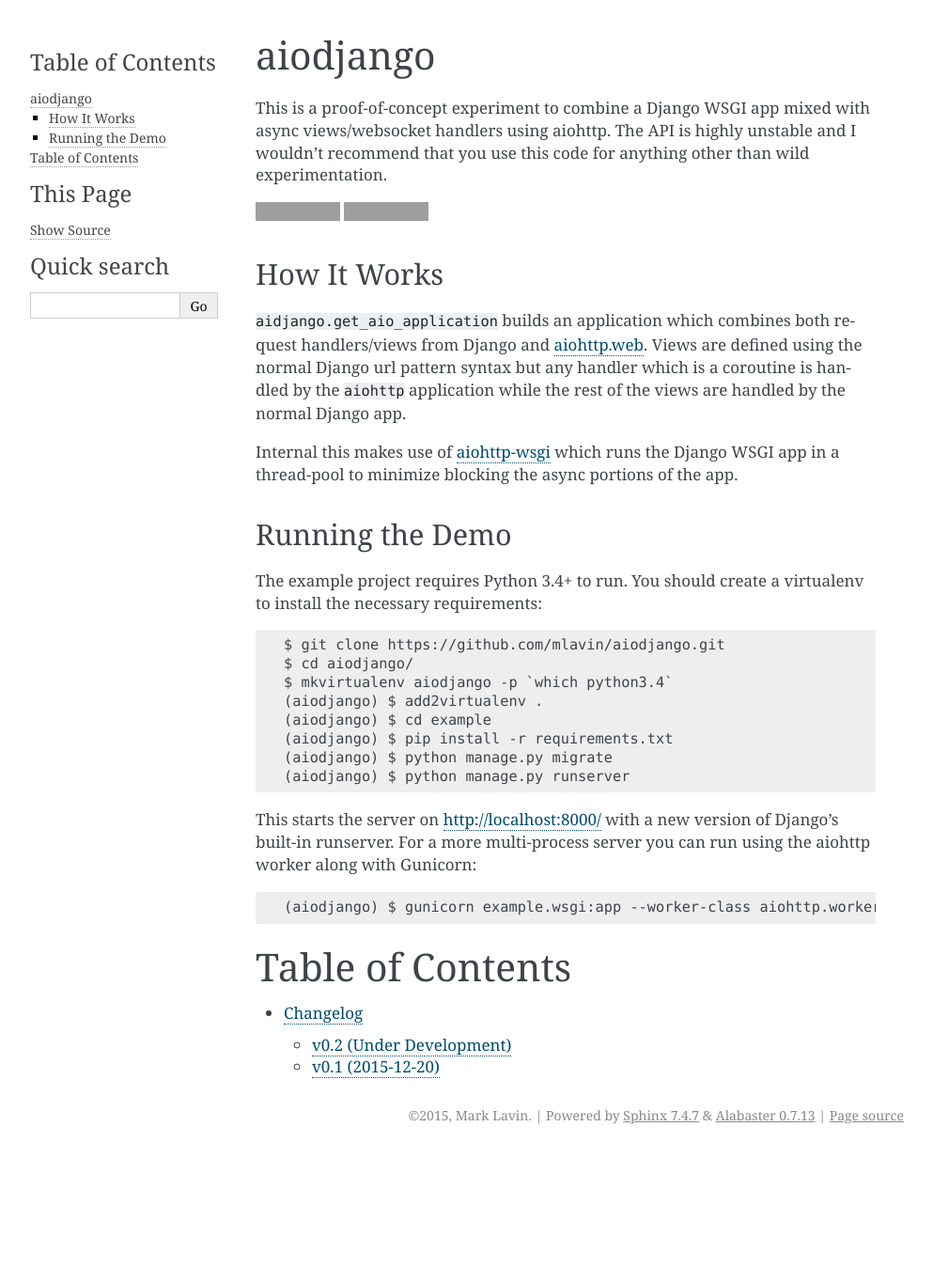
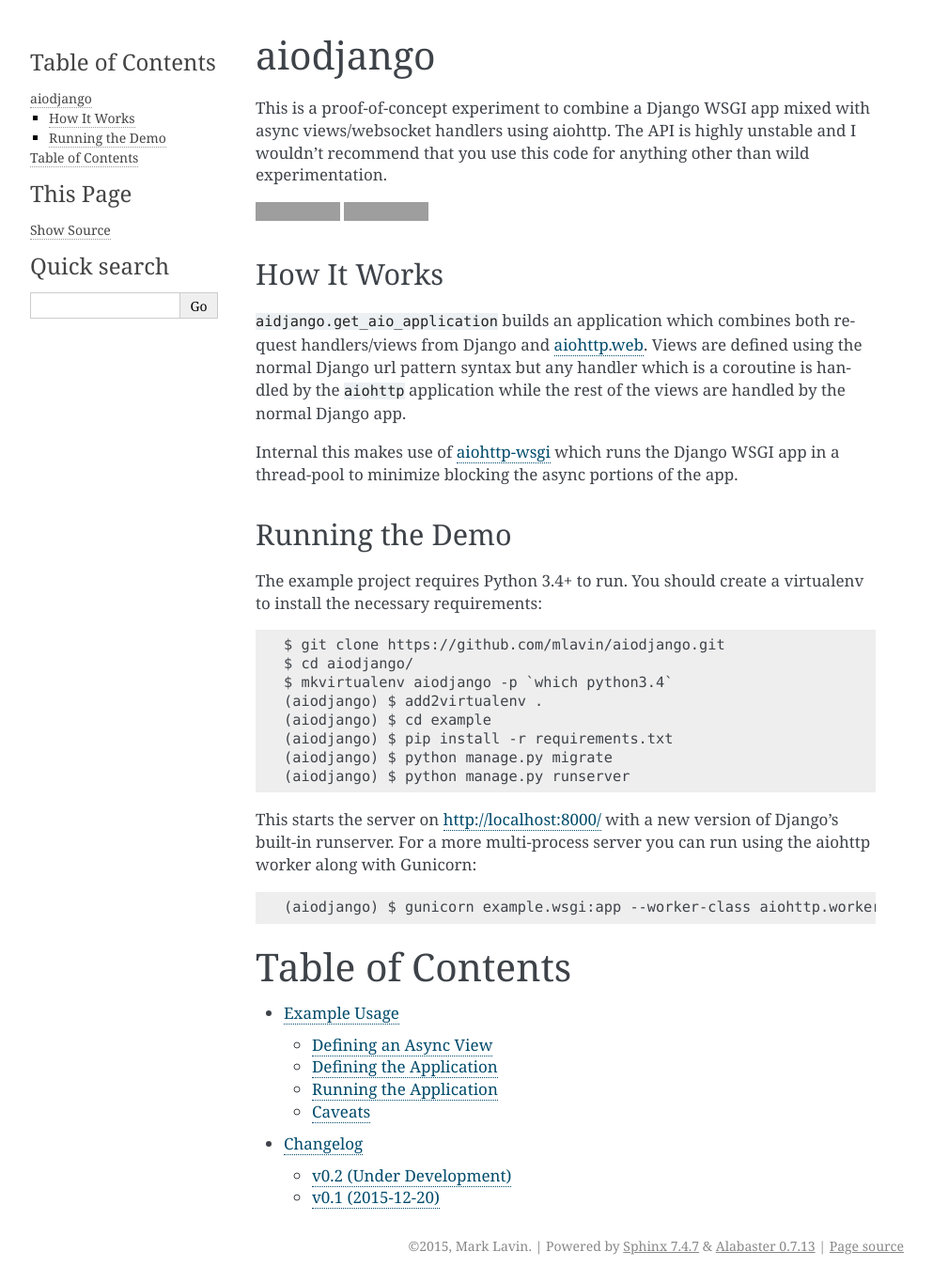
Before and after one commit to mlavin/aiodjango, a Sphinx documentation site: the page built from docs/index.rst, in a window 1280 px wide. Shown: the whole page at 94% size, without its empty margins (148-1141 px from the left). Built offline with Sphinx 7.4.7, drawn with Linux system fonts in a browser that asks for light colours; before the commit the page ends 1226 px from its top, so only the background shows below that; some of the changed lines change nothing that is shown; grey boxes are pictures that could not be loaded.

Commit message:
Additional documentation on how this project can be used.

```diff
--- a/docs/index.rst
+++ b/docs/index.rst
@@ -11,4 +11,5 @@
 .. toctree::
     :maxdepth: 2
 
+    usage
     history
--- /dev/null
+++ b/docs/usage.rst
@@ -0,0 +1,119 @@
+Example Usage
+=============
+
+``aidjango`` is meant to make it as easy as possible to integrate async view
+handlers into any Django project. This is handled by auto-discovering
+coroutine views from the URL configuration. The project defines it's views
+as normal and ``aiodjango`` takes care of the rest.
+
+
+Defining an Async View
+----------------------
+
+Any coroutine view will be handled by the ``aiohttp`` application but
+they can be defined normally along with your other views.
+
+.. code-block:: python
+
+    # views.py
+    import asyncio
+
+    from aiohttp import web
+
+
+    @asyncio.coroutine
+    def async(request):
+        return web.Response(text='Hello World')
+
+This would then be attached to a URL pattern as normal.
+
+.. code-block:: python
+
+    # urls.py
+    from django.core.urls import url
+
+    from .views import async
+
+
+    urlpatterns = [
+        url(r'^hello/$', async, name='async-hello'),
+    ]
+
+``aiohttp`` routing expects the leading slash to be included in any pattern
+but ``aiodjango`` takes care of this for you.
+
+There is a large difference in how ``aiohttp`` and Django handle variables
+in the URL path. While Django breaks these up into args passed to the view
+function, ``aiohttp`` does not and makes that information available on the
+``request.match_info`` dictionary. As such, all coroutine callbacks should
+only take a single ``request`` argument even if there variables in the path.
+
+
+Defining the Application
+------------------------
+
+To run both the ``aiohttp`` application and the original WSGI application,
+a combined application is created. This would be done in the project's ``wsgi.py``.
+
+.. code-block:: python
+
+    # wsgi.py
+    import os
+
+    from django.core.wsgi import get_wsgi_application
+
+    from aiodjango import get_aio_application
+
+
+    os.environ.setdefault('DJANGO_SETTINGS_MODULE', 'example.settings')
+
+    # Build WSGI application
+    # Any WSGI middleware would be added here
+    application = get_wsgi_application()
+
+    # Build aiohttp application
+    app = get_aio_application(application)
+
+
+The end result is a runable ``aiohttp`` application so it is recommened that
+this be named something other than the original WSGI application to not throw
+off the ``WSGI_APPLICATION`` setting.
+
+
+Running the Application
+-----------------------
+
+Adding ``aiodjango`` to your ``INSTALLED_APPS`` with override the build-in
+``runserver`` command for running for local development. If you are also
+using ``django.contrib.staticfiles`` you should be sure to include ``aiodjango``
+above ``django.contrib.staticfiles`` in the ``INSTALLED_APPS`` list for this
+to take effect.
+
+Outside of local development you can use ``Gunicorn`` to run the application
+using the ``aiohttp`` worker class.
+
+.. code-block:: shell
+
+    (example) $ gunicorn example.wsgi:app --worker-class aiohttp.worker.GunicornWebWorker
+
+Here ``example`` is the name of the project and the virtualenv. The ``app`` is
+defined in the ``example/wsgi.py`` as in the previous example.
+For more information you can see the ``aiohttp``
+`docs on deployment <http://aiohttp.readthedocs.org/en/stable/gunicorn.html>`_.
+
+
+Caveats
+-------
+
+While this might seem too good to be true there are a few caveats. First,
+is that the URL patterns are implicitly reordered when the ``aiohttp`` is
+created to wrap the WSGI application. All of the coroutine patterns are lifted
+out and will be matched first before falling back to the WSGI views. Second,
+the URL patterns only allow for named groups and don't currently support
+positional regex grouping. Finally, it should be noted that the ``request``
+passed to the coroutine callbacks is an instance of ``aiohttp.web.Request``
+not a Django request object. These views should return ``aiohttp.web.Response``
+instances as well. This isn't about making Django async. This is a compatibility
+shim between Django and ``aiohttp``. To fully take advantage of this you'll
+need to learn the ``aiohttp`` APIs and use additional ``aio`` libraries for
+non-blocking I/O.
```
